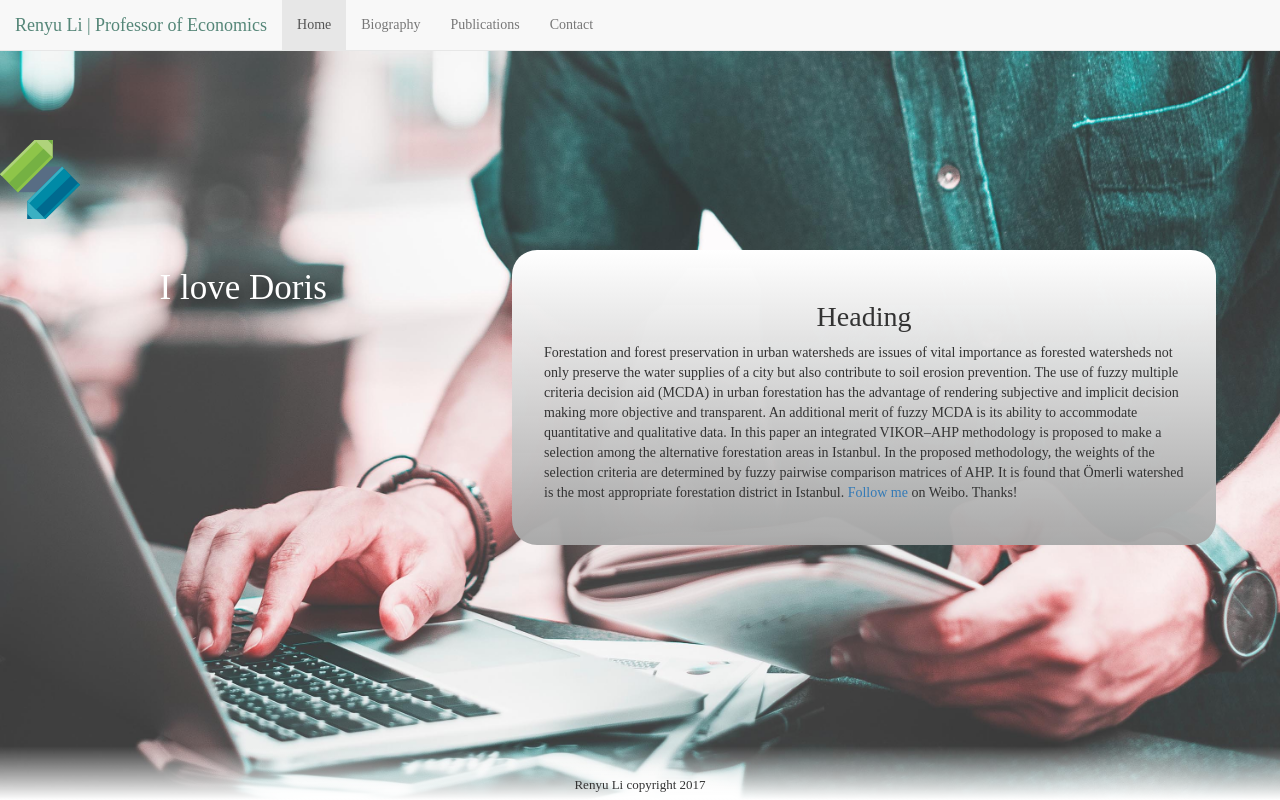
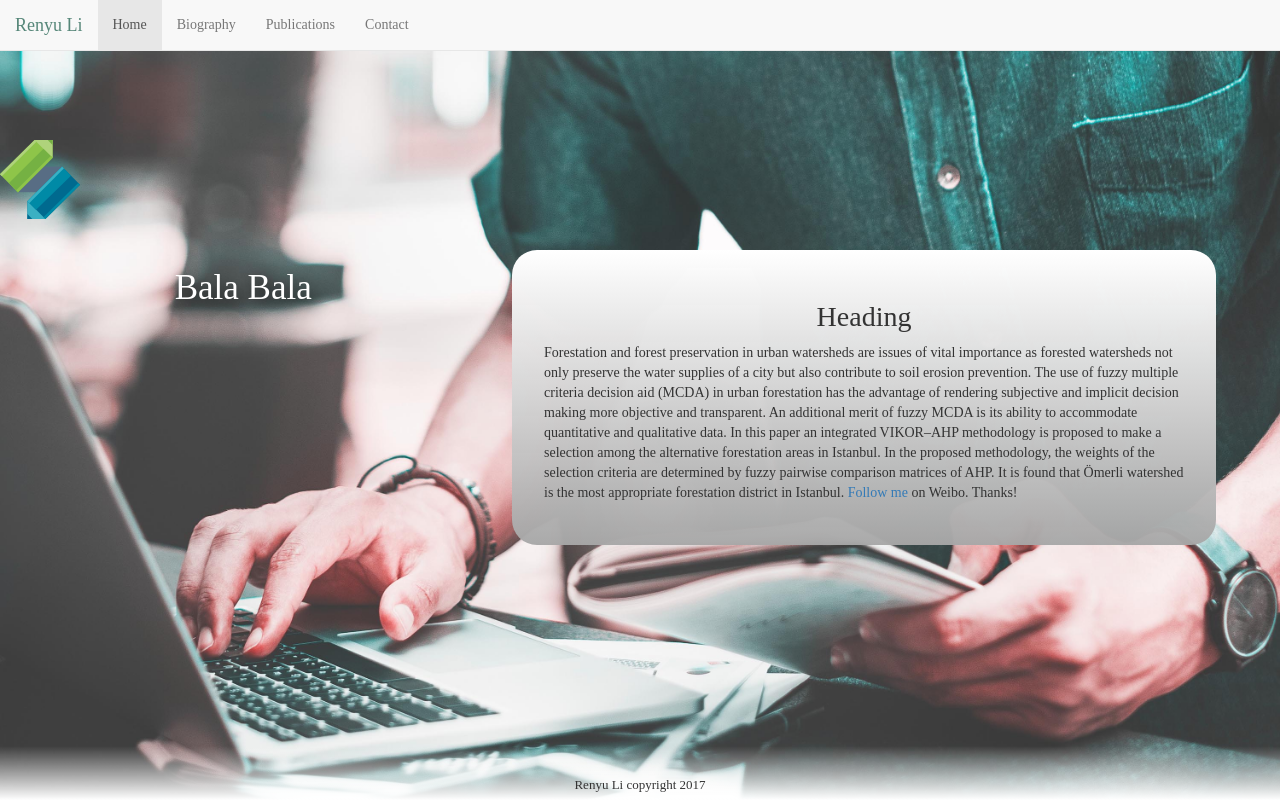
Before and after one commit to dorislry/dorislry.github.io, a plain HTML site: page index.html in a window 1280 px wide. Drawn offline with Linux system fonts and the light colour scheme.

Commit message:
Add files via upload

```diff
--- a/index.html
+++ b/index.html
@@ -24,7 +24,7 @@
     <!-- Brand and toggle get grouped for better mobile display -->
     <div class="navbar-header">
       <button type="button" class="navbar-toggle collapsed" data-toggle="collapse" data-target="#topFixedNavbar1" aria-expanded="false"><span class="sr-only">Toggle navigation</span><span class="icon-bar"></span><span class="icon-bar"></span><span class="icon-bar"></span></button>
-      <a class="navbar-brand" href="#">Renyu Li | Professor of Economics </a></div>
+      <a class="navbar-brand" href="#">Renyu Li </a></div>
     <!-- Collect the nav links, forms, and other content for toggling -->
     <div class="collapse navbar-collapse" id="topFixedNavbar1">
       <ul class="nav navbar-nav">
@@ -40,7 +40,7 @@
 </nav>
 <header><img src="images/Logo.png" width="80" height="80" alt="Paul designer for hire"/></header>
 <aside class="asideLeft">
-  <h1>I love Doris</h1>
+  <h1>Bala Bala</h1>
 </aside>
 <section class="sectionRight">
   <h2>Heading</h2>
```
Also changed, not shown: Biography.html (+1 -1 lines), Publications.html (+2 -2 lines), contact.html (+1 -1 lines), thankyou.html (+1 -1 lines).
